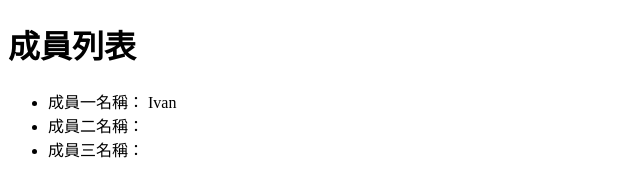
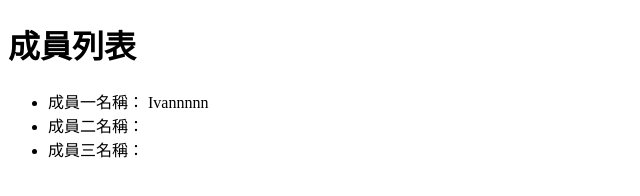
Before and after one commit to swalok47716/hexs-js-group-w5-3, a plain HTML site: page index.html in a window 1280 px wide. Shown: the full height of the page, 0-640 px from the left. Drawn offline with Linux system fonts and the light colour scheme.

Commit message:
新增成員一

```diff
--- a/index.html
+++ b/index.html
@@ -8,7 +8,7 @@
 <body>
     <h1>成員列表</h1>
     <ul>
-        <li>成員一名稱： Ivan</li>
+        <li>成員一名稱： Ivannnnn</li>
         <li>成員二名稱：</li>
         <li>成員三名稱：</li>
     </ul>
```
